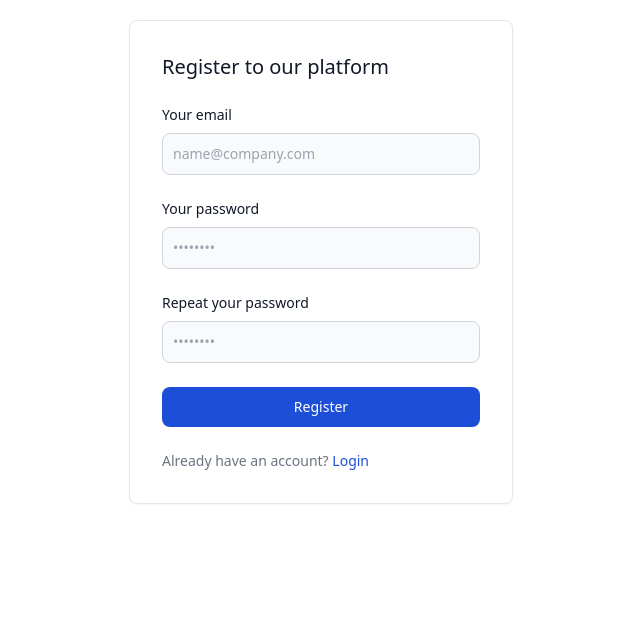
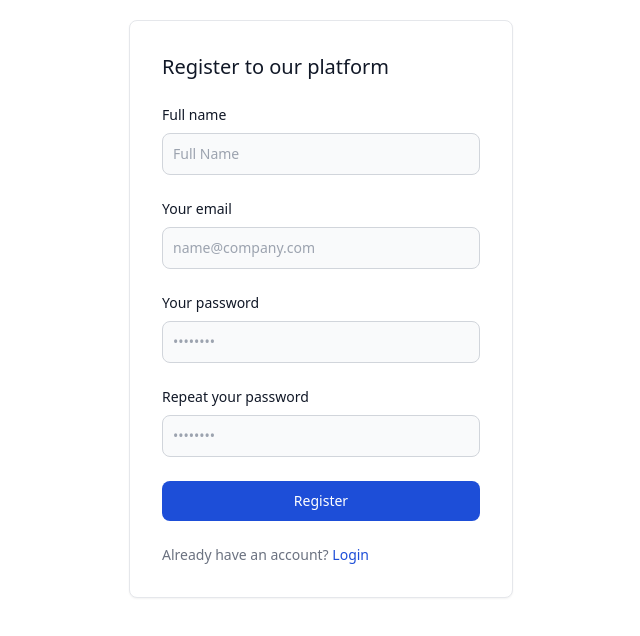
Before and after one commit to JereKoi/wellness-tracker, a Next.js app: page /register in a window 1280 px wide. Shown: the top 636 px of the page, without its empty margins (191-831 px from the left). Built offline with nearby package versions, Linux system fonts and the light colour scheme.

Commit message:
Work on registration.

```diff
--- a/app/register/page.tsx
+++ b/app/register/page.tsx
@@ -1,4 +1,14 @@
-export default function LoginPage() {
+import { useState } from "react";
+
+const RegisterPage = () => {
+  const [form, setForm] = useState({
+    name: "",
+    email: "",
+    password: "",
+    confirmPassword: "",
+  })
+  const [pending, setPending] = useState(false)
+
   return (
     <>
       <div className="w-full max-w-sm p-4 bg-white border border-gray-200 rounded-lg shadow-sm sm:p-6 md:p-8 dark:bg-gray-800 dark:border-gray-700">
@@ -6,6 +16,25 @@
           <h5 className="text-xl font-medium text-gray-900 dark:text-white">
             Register to our platform
           </h5>
+          <div>
+            <label
+              htmlFor="name"
+              className="block mb-2 text-sm font-medium text-gray-900 dark:text-white"
+            >
+              Full name
+            </label>
+            <input
+              type="text"
+              disabled={pending}
+              name="name"
+              id="name"
+              value={form.name}
+              onChange={(e) => setForm({...form, name:e.target.value})}
+              className="bg-gray-50 border border-gray-300 text-gray-900 text-sm rounded-lg focus:ring-blue-500 focus:border-blue-500 block w-full p-2.5 dark:bg-gray-600 dark:border-gray-500 dark:placeholder-gray-400 dark:text-white"
+              placeholder="Full Name"
+              required
+            />
+          </div>
           <div>
             <label
               htmlFor="email"
@@ -74,3 +103,5 @@
     </>
   );
 }
+
+export default RegisterPage;
```
